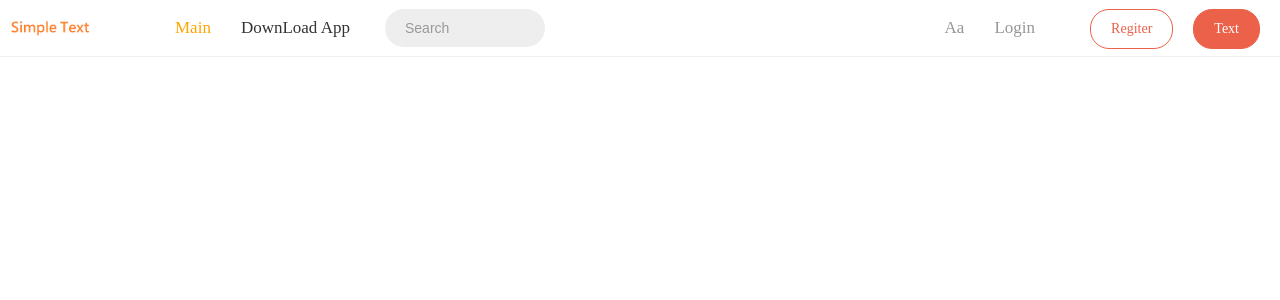
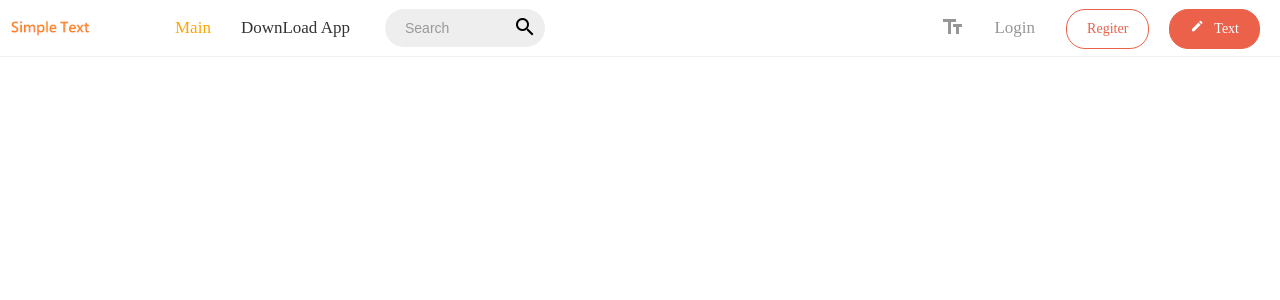
Before and after one commit to paulpowang/SimpleText, a React (Create React App) app: page / in a window 1280 px wide. Shown: the top 300 px of the page. Built offline with nearby package versions, Linux system fonts and the light colour scheme.

Commit message:
add google icon

```diff
--- a/public/index.html
+++ b/public/index.html
@@ -9,7 +9,10 @@
       name="Simple Text"
       content="Web site created using create-react-app"
     />
-
+    <link
+      href="https://fonts.googleapis.com/icon?family=Material+Icons"
+      rel="stylesheet"
+    />
     <title>Simple Text</title>
   </head>
   <body>
--- a/src/common/header/index.js
+++ b/src/common/header/index.js
@@ -7,6 +7,7 @@ import {
   NavSearch,
   Addition,
   Button,
+  SearchWrapper,
 } from "./style";
 
 class Header extends Component {
@@ -19,10 +20,18 @@ class Header extends Component {
             <NavItem className="left active">Main</NavItem>
             <NavItem className="left">DownLoad App</NavItem>
             <NavItem className="right">Login</NavItem>
-            <NavItem className="right">Aa</NavItem>
-            <NavSearch></NavSearch>
+            <NavItem className="right">
+              <span className="material-icons">text_fields</span>
+            </NavItem>
+            <SearchWrapper>
+              <NavSearch></NavSearch>
+              <span className="material-icons">search</span>
+            </SearchWrapper>
             <Addition>
-              <Button className="text">Text</Button>
+              <Button className="text">
+                <span className="material-icons">edit</span>
+                Text
+              </Button>
               <Button className="reg">Regiter</Button>
             </Addition>
           </Nav>
--- a/src/common/header/style.js
+++ b/src/common/header/style.js
@@ -44,6 +44,22 @@ export const NavItem = styled.div`
   &.active {
     color: orange;
   }
+  .material-icons {
+    padding-top: 15px;
+  }
+`;
+export const SearchWrapper = styled.div`
+  float: left;
+  position: relative;
+  .material-icons {
+    position: absolute;
+    right: 5px;
+    bottom: 5px;
+    width: 30px;
+    line-height: 30px;
+    border-radius: 15px;
+    text-align: center;
+  }
 `;
 
 export const NavSearch = styled.input.attrs({
@@ -86,5 +102,9 @@ export const Button = styled.div`
   &.text {
     color: #fff;
     background: #ec6149;
+    .material-icons {
+      font-size: 14px;
+      margin-right: 10px;
+    }
   }
 `;
```
